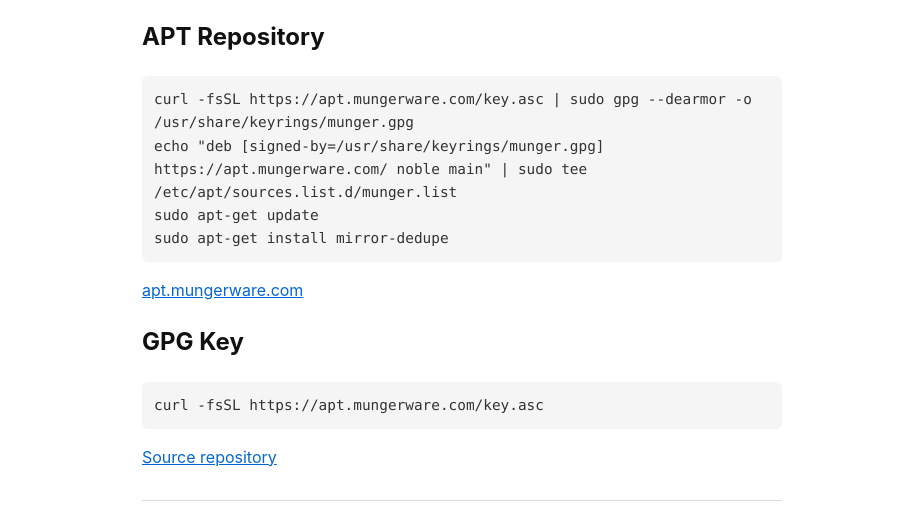
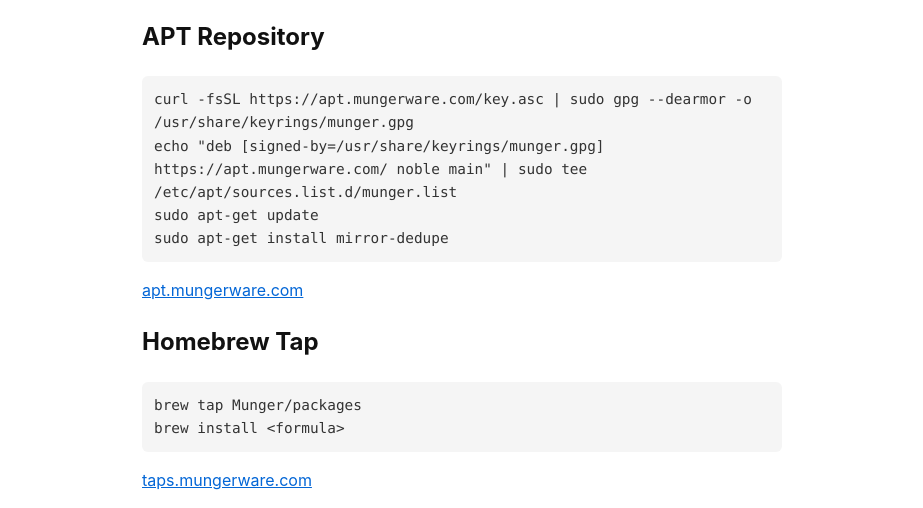
Before and after one commit to Munger/packages-site, a plain HTML site: page index.html in a window 1280 px wide. Shown: the part 292-800 px from the top of the page, without its empty margins (178-1101 px from the left). Drawn offline with Linux system fonts and the light colour scheme.

Commit message:
Add Homebrew Tap link to taps.mungerware.com

```diff
--- a/index.html
+++ b/index.html
@@ -21,6 +21,13 @@
 
 <p><a href="https://apt.mungerware.com/">apt.mungerware.com</a></p>
 
+<h2>Homebrew Tap</h2>
+
+<pre>brew tap Munger/packages
+brew install &lt;formula&gt;</pre>
+
+<p><a href="https://taps.mungerware.com/">taps.mungerware.com</a></p>
+
 <h2>GPG Key</h2>
 
 <pre>curl -fsSL https://apt.mungerware.com/key.asc</pre>
```
